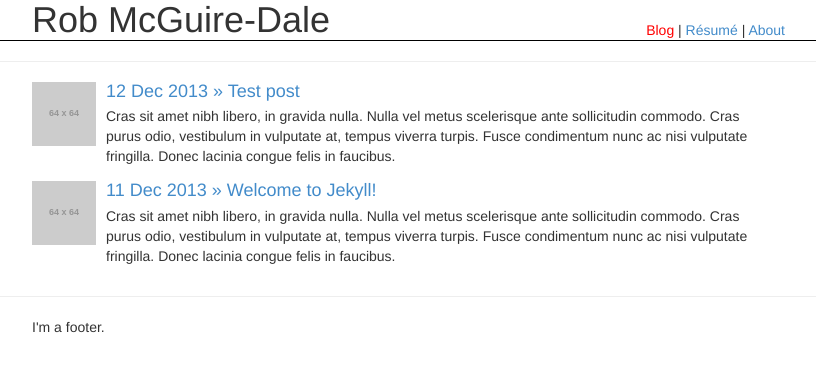
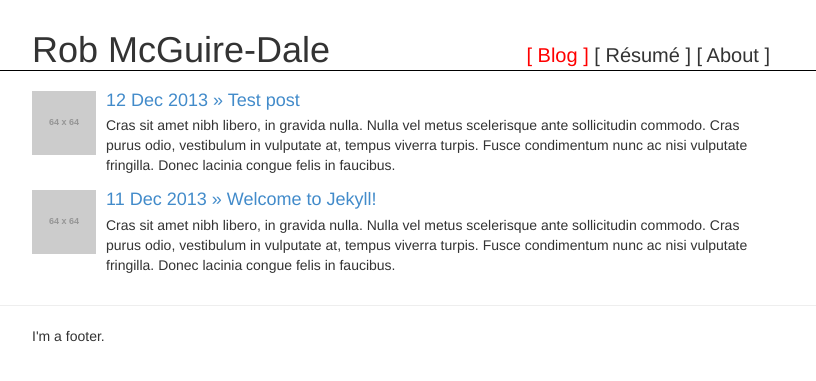
Before and after one commit to robatron/website, a Jekyll site: the page built from index.html, in a window 1280 px wide. Shown: the top 381 px of the page, without its empty margins (239-1055 px from the left). Built offline with Jekyll 4.4.1, drawn with Linux system fonts in a browser that asks for light colours; Markdown is read by kramdown in place of the engine named in the settings.

Commit message:
Add style properties

```diff
--- a/_layouts/default.html
+++ b/_layouts/default.html
@@ -30,23 +30,35 @@
                 </h1>
 
                 <nav>
-                    <span class="{% if page.site_section == 'blog' %} active {% endif %}">
-                        <a href="/blog">Blog</a>
-                    </span>
-                    |
-                    <span class="{% if page.site_section == 'resume' %} active {% endif %}">
-                        <a href="/resume">Résumé</a>
-                    </span>
-                    |
-                    <span class="{% if page.site_section == 'about' %} active {% endif %}">
-                        <a href="/about">About</a>
-                    </span>
+                    <li class="{% if page.site_section == 'blog' %} active {% endif %}">
+                        <a href="/blog">
+                            <span class="link-wrap">[</span>
+                            Blog
+                            <span class="link-wrap">]</span>
+                        </a>
+                    </li>
+
+                    <li class="{% if page.site_section == 'resume' %} active {% endif %}">
+                        <a href="/resume">
+                            <span class="link-wrap">[</span>
+                            Résumé
+                            <span class="link-wrap">]</span>
+                        </a>
+                    </li>
+
+                    <li class="{% if page.site_section == 'about' %} active {% endif %}">
+                        <a href="/about">
+                            <span class="link-wrap">[</span>
+                            About
+                            <span class="link-wrap">]</span>
+                        </a>
+                    </li>
                 </nav>
 
             </div>
         </header>
 
-        <hr />
+        <br />
 
         <section class="content container">
             {{ content }}
--- a/assets/css/default.css
+++ b/assets/css/default.css
@@ -1,5 +1,21 @@
 ---
-screen_sm_min: 768px
+grid:
+    padding: 15px
+
+    min_size: 275px
+    max_size: 768px
+
+
+screens:
+    xxs_min: 360px
+    xs_min:  480px
+    sm_min:  640px
+
+
+colors:
+    text:        '#333'
+    text_hover:  '#A60000'
+    text_active: '#F00'
 ---
 /** Default styles
 
@@ -32,54 +48,84 @@ screen_sm_min: 768px
         @media (min-width: @screen-lg-min) { ... }
 */
 
-/** Global
-    ======
-    The container should not expand beyond {{ page.screen_sm_min }}
-*/
+/** Default screen size
+    ------------------- */
+
 body {
     /*background-image: url('/assets/img/squairy-light.png');*/
 }
 
 .container {
-    max-width: {{ page.screen_sm_min }};
+    min-width: {{ page.grid.min_size }};
+    max-width: {{ page.grid.max_size }};
 }
 
-
-/** Header
-    ====== */
-
-/** Default
-    ------- */
 header {
     border-bottom: 1px solid black;
+    padding-top: 0;
+    padding-bottom: {{ page.grid.padding }};
 }
 
 header .title a,
 header .title a:hover  {
-    color: #333;
+    color: {{ page.colors.text }};
     text-decoration: none;
 }
 
-header .title .text {
-    display: inline;
-}
 header .title .long-text {
     display: none;
 }
 
-header nav span.active a {
-    color: red;
+header nav li {
+    display:    inline;
+    list-style: none;
+    font-size:  20px;
 }
 
-/** Small screen +
-    --------------
-    Above a small screen, {{ page.screen_sm_min }}, the nav links should:
+header nav a {
+    color: {{ page.colors.text }};
+}
+header nav a:hover {
+    color:              {{ page.colors.text_hover }};
+    text-decoration:    none;
+}
+header nav li.active a {
+    color: {{ page.colors.text_active }};
+}
 
-        - Align-bottom with the title
-        - Align-right to the grid container
+/** Above XXS screen
+    ----------------
+*/
+@media ( min-width: {{ page.screens.xxs_min }} ) {
+    header .title .text {
+        display: none;
+    }
+    header .title .long-text {
+        display: inline;
+    }
+}
+
+
+/** Above XS screen
+    ---------------
+*/
+@media ( min-width: {{ page.screens.xs_min }} ) {
+}
+
+
+/** Above small screen
+    ------------------
+
+    - Align-bottom with the title
+    - Align-right to the grid container
 */
 
-@media ( min-width: {{ page.screen_sm_min }} ){
+@media ( min-width: {{ page.screens.sm_min }} ) {
+    header {
+        padding-top: {{ page.grid.padding | times: 2 }}px;
+        padding-bottom: 0;
+    }
+
     header .header-content {
         position: relative;
     }
@@ -88,17 +134,10 @@ header nav span.active a {
         display: inline;
     }
 
-    header .title .text {
-        display: none;
-    }
-    header .title .long-text {
-        display: inline;
-    }
-
     header nav {
         display: inline;
         position: absolute;
         bottom: 0;
-        right: 0;
+        right: {{ page.grid.padding }};
     }
 }
```
